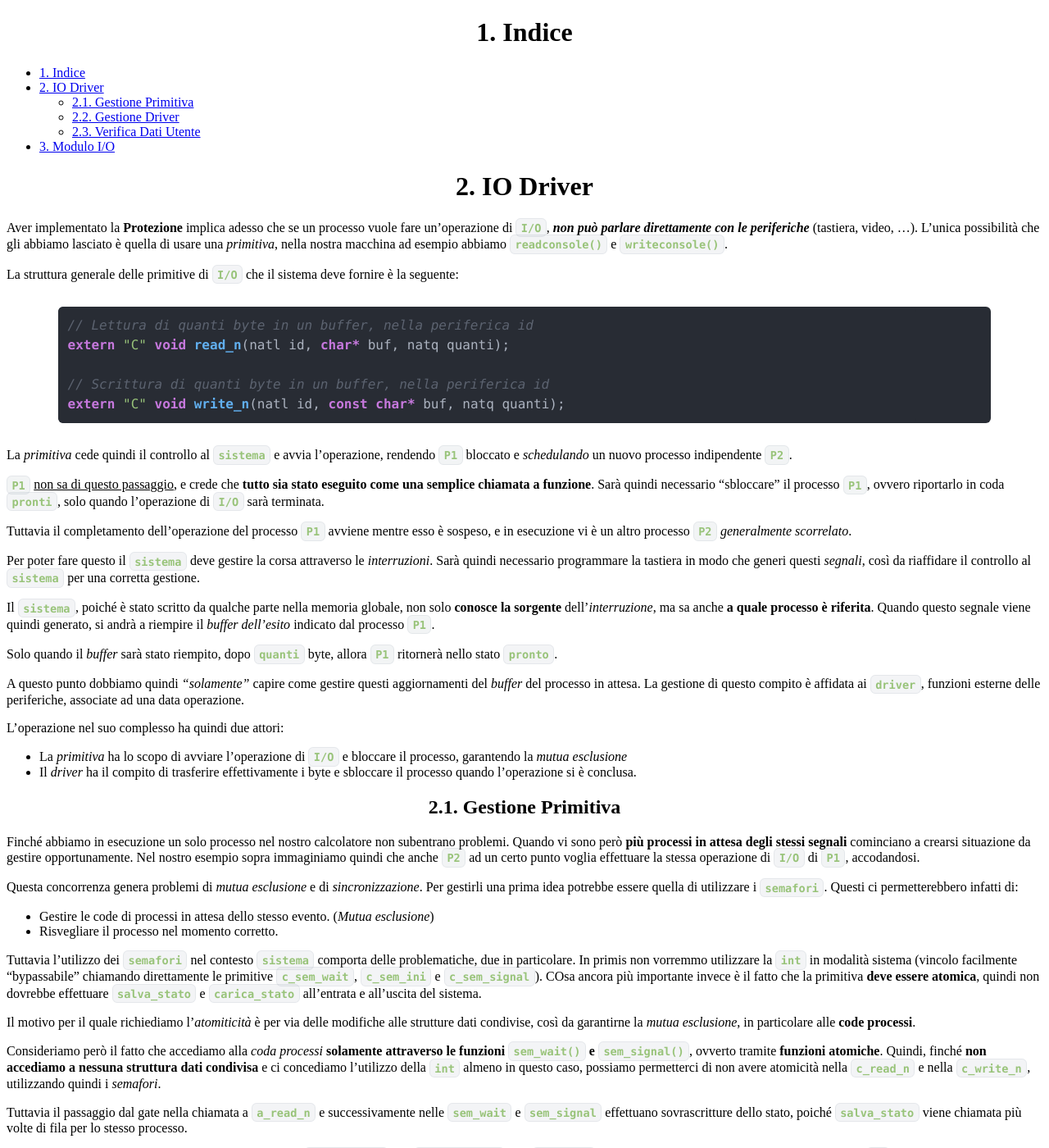
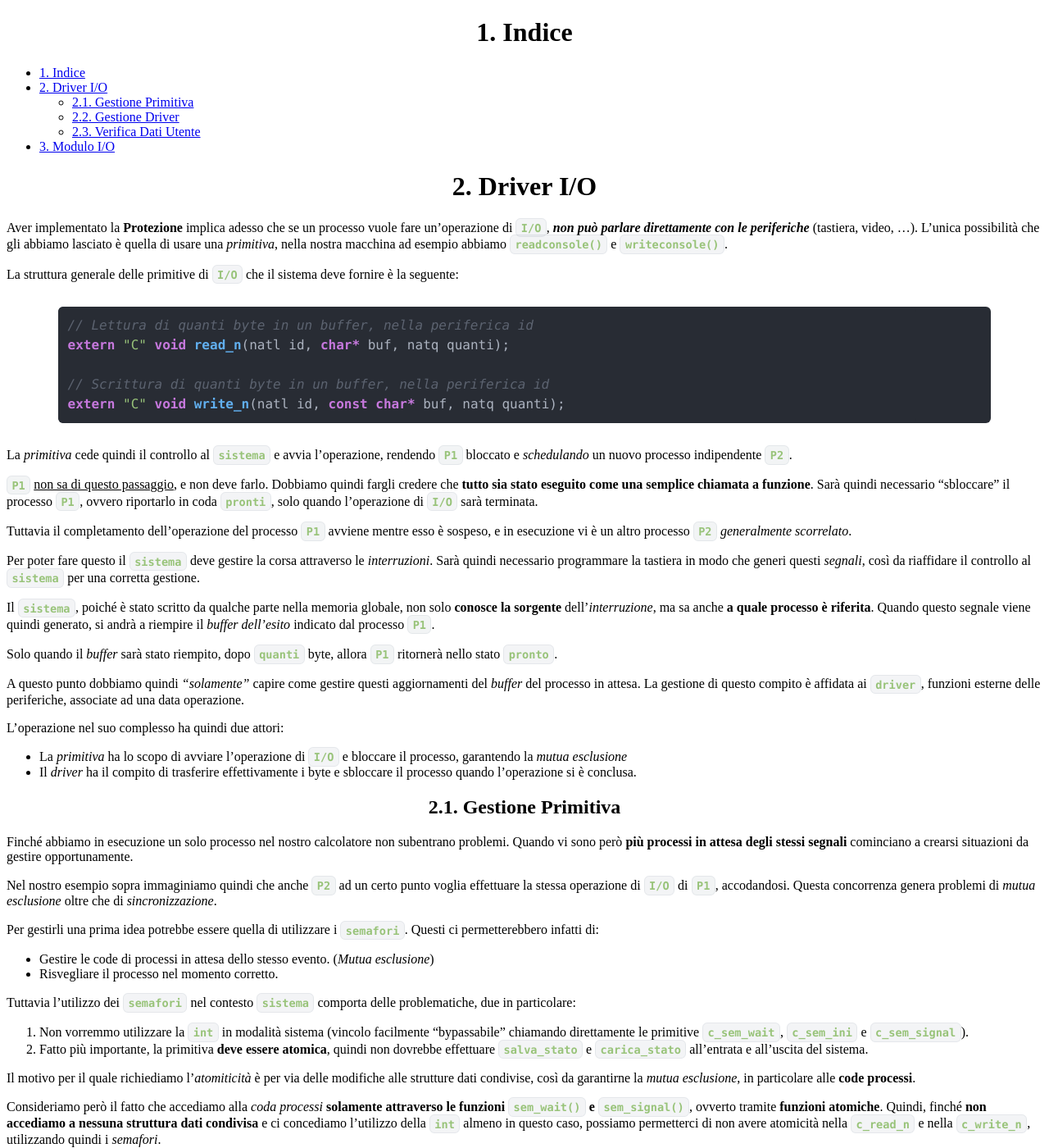
Before and after one commit to Gabriele-D-Cambria/Appunti-Calcolatori-Elettronici-2024-2025, a Jekyll site: the page built from IO.md, in a window 1280 px wide and 1400 px high. Shown: the whole window at 82% size. Built offline with Jekyll 4.4.1, drawn with Linux system fonts in a browser that asks for light colours; nearby versions of some CDN libraries; our own code applies the rules of GitHub Pages for plain Markdown files; some of the changed text lies outside the part shown.

Commit message:
Miglioramenti di chiarezza e correzioni di refusi nel documento "IO"

````diff
--- a/IO.md
+++ b/IO.md
@@ -1,14 +1,14 @@
 # 1. Indice
 
 - [1. Indice](#1-indice)
-- [2. IO Driver](#2-io-driver)
+- [2. Driver I/O](#2-driver-io)
 	- [2.1. Gestione Primitiva](#21-gestione-primitiva)
 	- [2.2. Gestione Driver](#22-gestione-driver)
 	- [2.3. Verifica Dati Utente](#23-verifica-dati-utente)
 - [3. Modulo I/O](#3-modulo-io)
 
 
-# 2. IO Driver
+# 2. Driver I/O
 
 Aver implementato la **Protezione** implica adesso che se un processo vuole fare un'operazione di `I/O`, **_non può parlare direttamente con le periferiche_** (tastiera, video, ...).
 L'unica possibilità che gli abbiamo lasciato è quella di usare una _primitiva_, nella nostra macchina ad esempio abbiamo `readconsole()` e `writeconsole()`.
@@ -24,7 +24,7 @@ extern "C" void write_n(natl id, const char* buf, natq quanti);
 
 La _primitiva_ cede quindi il controllo al `sistema` e avvia l'operazione, rendendo `P1` bloccato e _schedulando_ un nuovo processo indipendente `P2`.
 
-`P1` <u>non sa di questo passaggio</u>, e crede che **tutto sia stato eseguito come una semplice chiamata a funzione**.
+`P1` <u>non sa di questo passaggio</u>, e non deve farlo. Dobbiamo quindi fargli credere che **tutto sia stato eseguito come una semplice chiamata a funzione**.
 Sarà quindi necessario "sbloccare" il processo `P1`, ovvero riportarlo in coda `pronti`, solo quando l'operazione di `I/O` sarà terminata.
 
 Tuttavia il completamento dell'operazione del processo `P1` avviene mentre esso è sospeso, e in esecuzione vi è un altro processo `P2` _generalmente scorrelato_.
@@ -47,15 +47,19 @@ L'operazione nel suo complesso ha quindi due attori:
 
 ## 2.1. Gestione Primitiva
 
-Finché abbiamo in esecuzione un solo processo nel nostro calcolatore non subentrano problemi. Quando vi sono però **più processi in attesa degli stessi segnali** cominciano a crearsi situazione da gestire opportunamente.
+Finché abbiamo in esecuzione un solo processo nel nostro calcolatore non subentrano problemi. Quando vi sono però **più processi in attesa degli stessi segnali** cominciano a crearsi situazioni da gestire opportunamente.
+
 Nel nostro esempio sopra immaginiamo quindi che anche `P2` ad un certo punto voglia effettuare la stessa operazione di `I/O` di `P1`, accodandosi.
+Questa concorrenza genera problemi di _mutua esclusione_ oltre che di _sincronizzazione_.
 
-Questa concorrenza genera problemi di _mutua esclusione_ e di _sincronizzazione_. Per gestirli una prima idea potrebbe essere quella di utilizzare i `semafori`.
+Per gestirli una prima idea potrebbe essere quella di utilizzare i `semafori`.
 Questi ci permetterebbero infatti di:
 - Gestire le code di processi in attesa dello stesso evento. (_Mutua esclusione_)
 - Risvegliare il processo nel momento corretto.
 
-Tuttavia l'utilizzo dei `semafori` nel contesto `sistema` comporta delle problematiche, due in particolare. In primis non vorremmo utilizzare la `int` in modalità sistema (vincolo facilmente "bypassabile" chiamando direttamente le primitive `c_sem_wait`, `c_sem_ini` e `c_sem_signal`). COsa ancora più importante invece è il fatto che la primitiva **deve essere atomica**, quindi non dovrebbe effettuare `salva_stato` e `carica_stato` all'entrata e all'uscita del sistema.
+Tuttavia l'utilizzo dei `semafori` nel contesto `sistema` comporta delle problematiche, due in particolare:
+1. Non vorremmo utilizzare la `int` in modalità sistema (vincolo facilmente "bypassabile" chiamando direttamente le primitive `c_sem_wait`, `c_sem_ini` e `c_sem_signal`).
+2. Fatto più importante, la primitiva **deve essere atomica**, quindi non dovrebbe effettuare `salva_stato` e `carica_stato` all'entrata e all'uscita del sistema.
 
 Il motivo per il quale richiediamo l'_atomiticità_ è per via delle modifiche alle strutture dati condivise, così da garantirne la _mutua esclusione_, in particolare alle **code processi**.
 
@@ -246,13 +249,15 @@ extern "C" bool c_access(vaddr begin, natq dim, bool writeable, bool shared = tr
 
 La funzione `c_read_n` avrà quindi il seguente controllo:
 ```cpp
-if(!c_acces(begin, quanti, true, ce)){
-    flog(LOG_WARN, "buf non valido!");
+if(!c_access(begin, quanti, true, true)){
+    flog(LOG_WARN, "buffer non valido!");
     abort_p();
 }
 ```
 
 Notiamo che utilizziamo `abort_p` e non `c_abort_p` perché questa sezione si trova in `c_read_n` che non ha effettuato né `salva_stato` né `carica_stato`.
+
+<div class="stop"></div>
 
 # 3. Modulo I/O
 
@@ -337,7 +342,7 @@ handler_i:
 	CALL inspronti
 
 	; Equivalente di esecuzione = a_p[i]
-	MOVq a_p+$i*8, %rax
+	MOVq a_p+i*8, %rax
 	MOVq %rax, esecuzione
 
 	; Cedo il controllo al processo esterno, (sotto)
@@ -361,8 +366,7 @@ La `activate_pe()` perciò:
 - Installerà un _gate_ che punti a `handler_i` nell'entrata `prio` della `IDT`.
 
 ```cpp
-extern "C" void c_activate_pe(void f(natq), natq a, natl prio, natl liv, natb irq)
-{
+extern "C" void c_activate_pe(void f(natq), natq a, natl prio, natl liv, natb irq) {
 	des_proc* p;		// des_proc per il nuovo processo
 	natw tipo;			// entrata nella IDT
 
````
Also changed, not shown: other parts of IO.md (+10 -11 lines).
